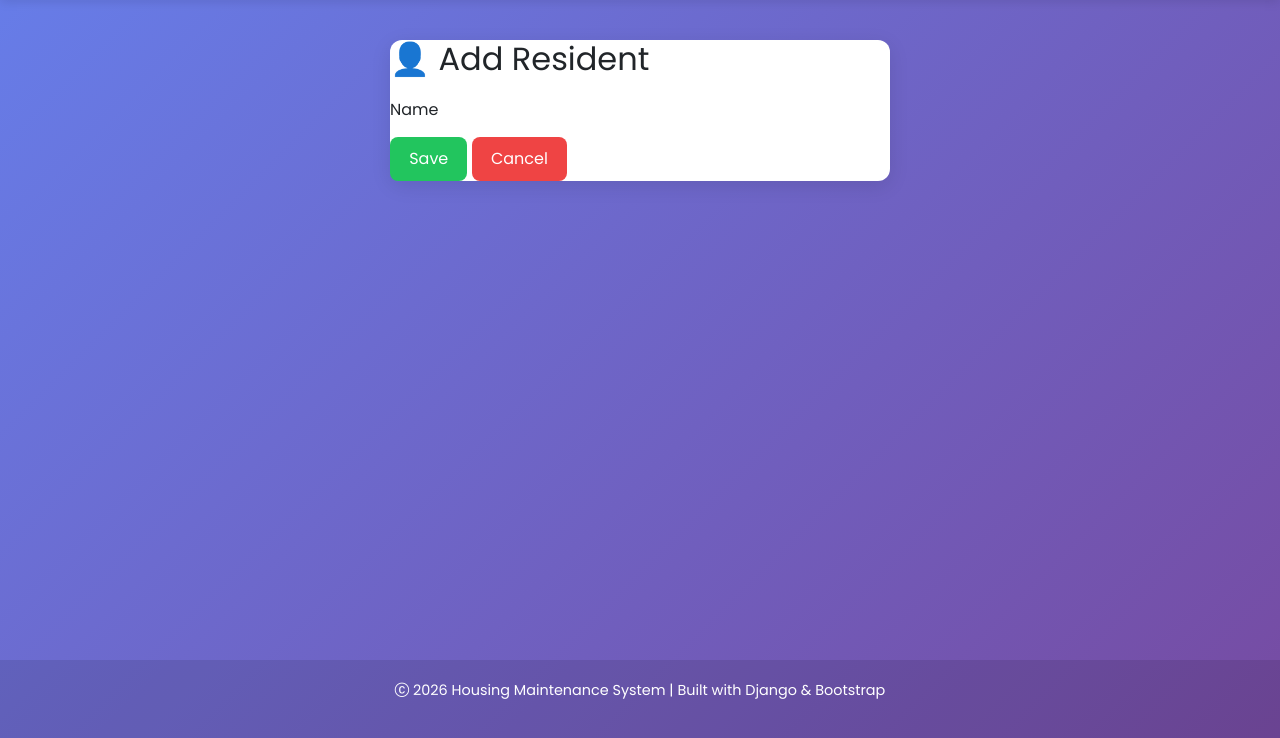
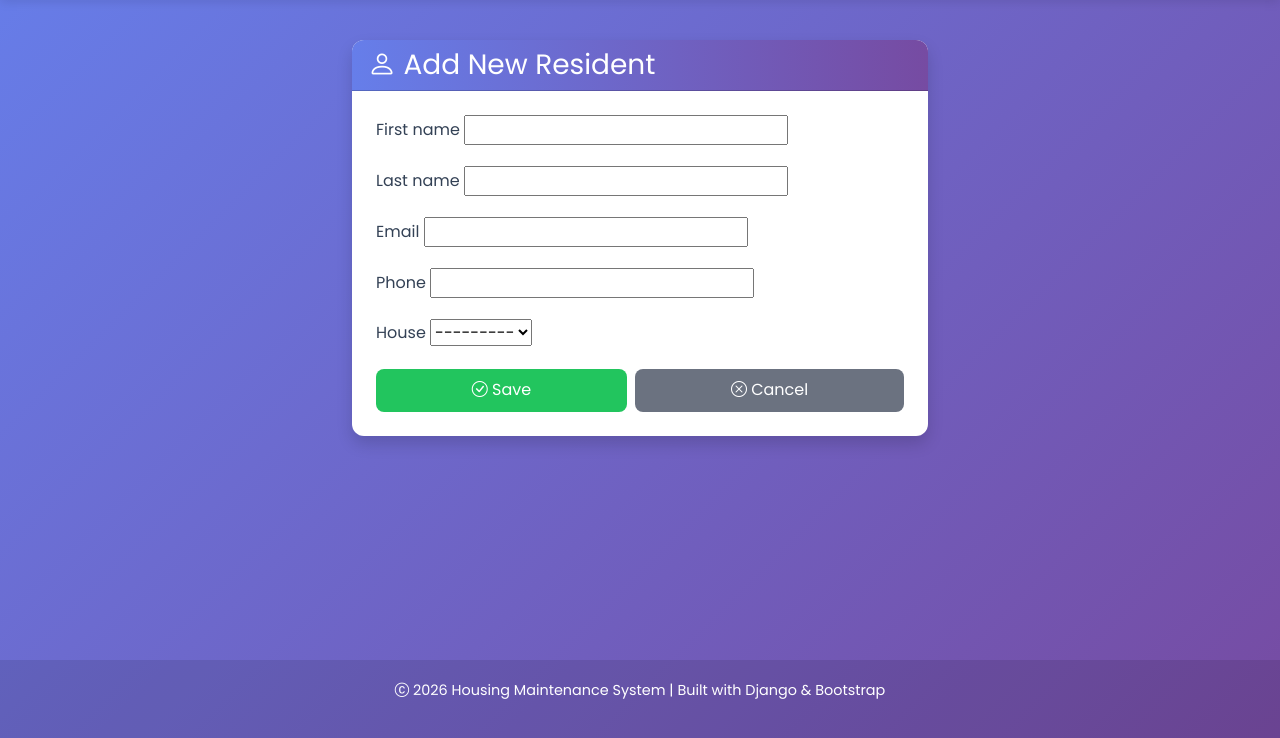
Before and after one commit to Diksha966/HIT237_Group_16_project, a Django app: page /residents/create/ in a window 1280 px wide. Shown: the part 62-800 px from the top of the page. Run offline with Django 5.2, Linux system fonts and the light colour scheme; the visitor is signed in with stand-in values (Sample User, id 1); data that the repository does not hold is empty; parts of the project's set-up code (start-up, migrations or seed data) failed here and were passed over.

Commit message:
updated resident

```diff
--- a/housing/templates/residents/resident_form.html
+++ b/housing/templates/residents/resident_form.html
@@ -2,27 +2,43 @@
 
 {% block content %}
 
-<div class="card" style="max-width: 500px; margin:auto;">
+<div class="row justify-content-center">
+    <div class="col-md-8 col-lg-6">
+        <div class="card shadow">
+            <div class="card-header">
+                <h3 class="mb-0">
+                    <i class="bi bi-person"></i>
+                    {% if view.object %}Edit{% else %}Add New{% endif %} Resident
+                </h3>
+            </div>
+            <div class="card-body p-4">
+                <form method="post" novalidate>
+                    {% csrf_token %}
 
-    <h2 style="margin-bottom: 20px;">👤 Add Resident</h2>
+                    {% for field in form %}
+                        <div class="mb-3">
+                            <label for="{{ field.id_for_label }}" class="form-label">{{ field.label }}</label>
+                            {{ field }}
+                            {% if field.errors %}
+                                <small class="text-danger d-block mt-1">
+                                    {% for error in field.errors %}{{ error }}{% endfor %}
+                                </small>
+                            {% endif %}
+                        </div>
+                    {% endfor %}
 
-    <form method="post">
-        {% csrf_token %}
-
-        <label>Name</label>
-        {{ form.name }}
-
-        {% if form.name.errors %}
-            <small style="color:red;">{{ form.name.errors }}</small>
-        {% endif %}
-
-        <div style="margin-top: 15px;">
-            <button type="submit" class="btn btn-success">Save</button>
-            <a href="{% url 'house_list' %}" class="btn btn-danger">Cancel</a>
+                    <div class="d-flex gap-2">
+                        <button type="submit" class="btn btn-success flex-grow-1">
+                            <i class="bi bi-check-circle"></i> Save
+                        </button>
+                        <a href="{% url 'resident_list' %}" class="btn btn-secondary flex-grow-1">
+                            <i class="bi bi-x-circle"></i> Cancel
+                        </a>
+                    </div>
+                </form>
+            </div>
         </div>
-
-    </form>
-
+    </div>
 </div>
 
 {% endblock %}
```
Also changed, not shown: housing/templates/residents/resident_confirm_delete.html (added, +19 -0 lines), housing/templates/residents/resident_list.html (+48 -8 lines), 1 other file.
